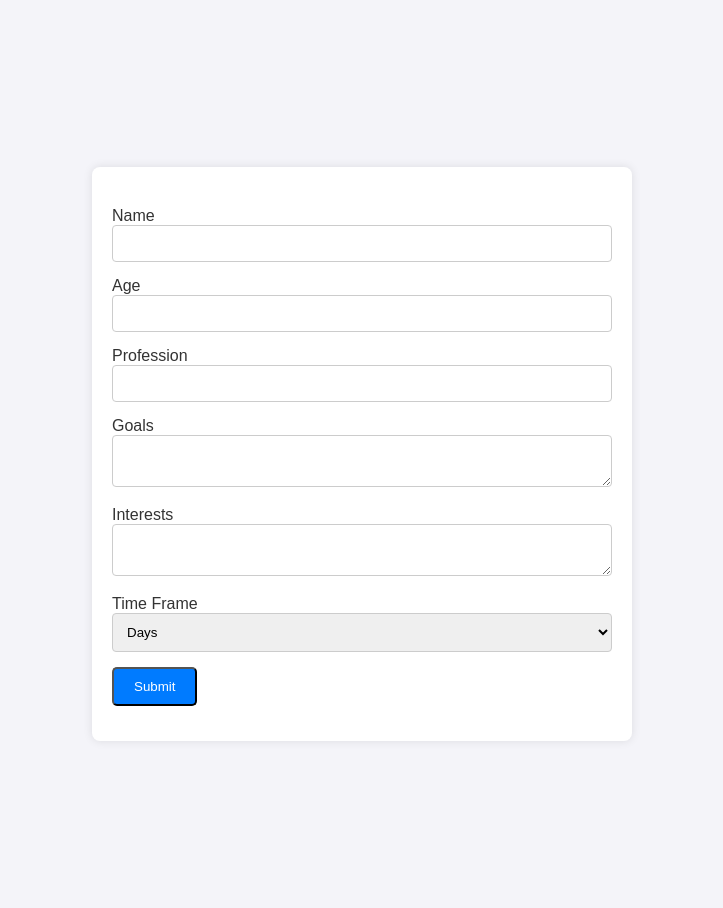
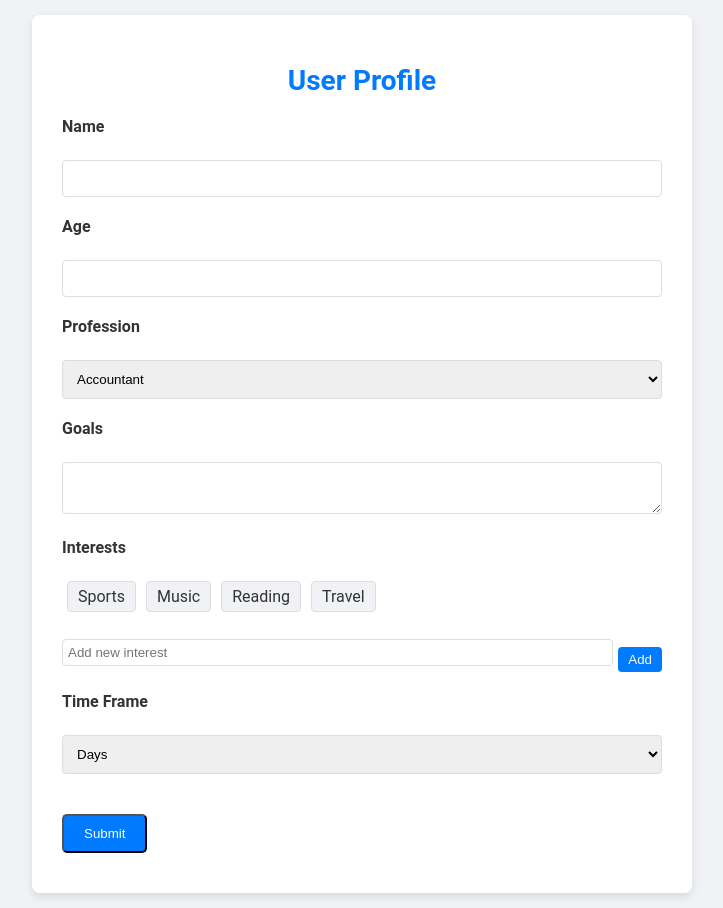
Before and after one commit to OmarMed21/DestinyCompass, a Flask app: template app/templates/profile.html in a window 1280 px wide. Shown: the whole page, without its empty margins (278-1001 px from the left). Run offline with Flask 2, Linux system fonts and the light colour scheme; the template is opened without the code that fills it: values that come from a table or form of the project are taken from there, others are empty; parts of the project's set-up code (start-up, migrations or seed data) failed here and were passed over.

Commit message:
ADD NEW FILES

```diff
--- a/app/__init__.py
+++ b/app/__init__.py
@@ -13,21 +13,21 @@ load_dotenv()
 def create_app():
     app = Flask(__name__)
     app.config['SQLALCHEMY_DATABASE_URI'] = os.getenv('SQLALCHEMY_DATABASE_URI')
-    app.config['SECRET_KEY'] =  os.getenv('SECRET_KEY')
-    app.config['BABEL_DEFAULT_LOCALE'] =  os.getenv('BABEL_DEFAULT_LOCALE')
-    app.config['BABEL_TRANSLATION_DIRECTORIES'] = os.getenv('BABEL_TRANSLATION_DIRECTORIES')
+    app.config['SECRET_KEY'] = os.getenv('SECRET_KEY')
+    app.config['BABEL_DEFAULT_LOCALE'] = os.getenv('BABEL_DEFAULT_LOCALE', 'en')
+    app.config['BABEL_TRANSLATION_DIRECTORIES'] = os.getenv('BABEL_TRANSLATION_DIRECTORIES', './translations')
 
     db.init_app(app)
     migrate.init_app(app, db)
     babel.init_app(app)
 
-    @babel.localeselector
-    def get_locale():
-        return request.accept_languages.best_match(['en', 'de', 'ar'])
+    @app.before_request
+    def before_request():
+        request.locale = request.accept_languages.best_match(['en', 'de', 'ar'])
 
     @app.context_processor
     def inject_get_locale():
-        return dict(get_locale=get_locale)
+        return dict(get_locale=lambda: request.locale)
 
     from .views import main as main_blueprint
     app.register_blueprint(main_blueprint)
--- a/app/forms.py
+++ b/app/forms.py
@@ -1,12 +1,23 @@
 from flask_wtf import FlaskForm
-from wtforms import StringField, IntegerField, TextAreaField, SelectField, SubmitField
+from wtforms import StringField, IntegerField, TextAreaField, SelectField, SubmitField, SelectMultipleField
 from wtforms.validators import DataRequired
+from .professions import PROFESSIONS
 
 class UserProfileForm(FlaskForm):
     name = StringField('Name', validators=[DataRequired()])
-    age = IntegerField('Age', validators=[DataRequired()])
-    profession = StringField('Profession', validators=[DataRequired()])
+    age = IntegerField('Age', validators=[DataRequired()], render_kw={"type": "number"})
+    profession = SelectField('Profession', choices=[(prof, prof) for prof in PROFESSIONS], validators=[DataRequired()])
     goals = TextAreaField('Goals', validators=[DataRequired()])
-    interests = TextAreaField('Interests', validators=[DataRequired()])
-    time_frame = SelectField('Time Frame', choices=[('days', 'Days'), ('months', 'Months'), ('years', 'Years')], validators=[DataRequired()])
+    interests = SelectMultipleField('Interests', choices=[
+        ('sports', 'Sports'),
+        ('music', 'Music'),
+        ('reading', 'Reading'),
+        ('travel', 'Travel'),
+    ])
+    new_interest = StringField('New Interest')
+    time_frame = SelectField('Time Frame', choices=[
+        ('days', 'Days'),
+        ('months', 'Months'),
+        ('years', 'Years')
+    ], validators=[DataRequired()])
     submit = SubmitField('Submit')
--- /dev/null
+++ b/app/professions.py
@@ -0,0 +1,14 @@
+PROFESSIONS = [
+    'Accountant', 'Actor', 'Actuary', 'Advertising Manager', 'Aerospace Engineer', 'Agricultural Engineer',
+    'Air Traffic Controller', 'Aircraft Mechanic', 'Architect', 'Artist', 'Astronomer', 'Athlete', 'Audiologist',
+    'Biochemist', 'Biomedical Engineer', 'Business Analyst', 'Cartographer', 'Chemical Engineer', 'Chemist',
+    'Civil Engineer', 'Clinical Psychologist', 'Computer Programmer', 'Dentist', 'Economist', 'Electrical Engineer',
+    'Environmental Scientist', 'Event Planner', 'Fashion Designer', 'Financial Analyst', 'Food Scientist', 'Geologist',
+    'Graphic Designer', 'Healthcare Administrator', 'Historian', 'Human Resources Manager', 'Industrial Engineer',
+    'Information Security Analyst', 'Interior Designer', 'Journalist', 'Landscape Architect', 'Lawyer', 'Librarian',
+    'Marine Biologist', 'Marketing Manager', 'Mechanical Engineer', 'Medical Scientist', 'Microbiologist',
+    'Network Administrator', 'Nurse', 'Occupational Therapist', 'Optometrist', 'Pharmacist', 'Photographer',
+    'Physical Therapist', 'Physician', 'Physicist', 'Pilot', 'Project Manager', 'Public Relations Specialist',
+    'Real Estate Agent', 'Registered Nurse', 'Software Developer', 'Statistician', 'Teacher', 'Technical Writer',
+    'Veterinarian', 'Web Developer', 'Zoologist'
+]
--- a/app/static/css/style.css
+++ b/app/static/css/style.css
@@ -1,6 +1,6 @@
 body {
-    font-family: Arial, sans-serif;
-    background-color: #f4f4f9;
+    font-family: 'Roboto', sans-serif;
+    background-color: #f0f2f5;
     color: #333;
     margin: 0;
     padding: 0;
@@ -8,20 +8,27 @@ body {
     justify-content: center;
     align-items: center;
     height: 100vh;
+    overflow: hidden;
+    transition: all 0.3s ease;
 }
 
 .container {
-    background: #fff;
-    padding: 20px;
+    background: #ffffff;
+    padding: 30px;
     border-radius: 8px;
-    box-shadow: 0 0 10px rgba(0,0,0,0.1);
-    max-width: 500px;
+    box-shadow: 0 4px 8px rgba(0, 0, 0, 0.1);
+    max-width: 600px;
     width: 100%;
+    max-height: 90vh;  /* Adjust as necessary */
+    overflow-y: auto;
+    animation: fadeIn 1s ease-in-out;
 }
 
 h1 {
-    font-size: 24px;
+    font-size: 28px;
     margin-bottom: 20px;
+    color: #007bff;
+    text-align: center;
 }
 
 .btn {
@@ -32,24 +39,91 @@ h1 {
     border-radius: 5px;
     text-decoration: none;
     text-align: center;
+    transition: background-color 0.3s ease;
+    margin-top: 20px;
 }
 
-.btn-primary {
-    background-color: #007bff;
-}
-
-.btn-secondary {
-    background-color: #6c757d;
+.btn:hover {
+    background-color: #0056b3;
 }
 
 .form-group {
-    margin-bottom: 15px;
+    margin-bottom: 20px;
 }
 
 .form-control {
     width: 100%;
     padding: 10px;
-    border: 1px solid #ccc;
+    border: 1px solid #ddd;
     border-radius: 4px;
     box-sizing: border-box;
+    margin-top: 5px;
+    transition: all 0.3s ease;
 }
+
+.form-control:focus {
+    border-color: #007bff;
+    box-shadow: 0 0 8px rgba(0, 123, 255, 0.1);
+}
+
+.form-group label {
+    display: block;
+    font-weight: bold;
+}
+
+@keyframes fadeIn {
+    from {
+        opacity: 0;
+        transform: translateY(-20px);
+    }
+    to {
+        opacity: 1;
+        transform: translateY(0);
+    }
+}
+
+.interests-container {
+    display: flex;
+    flex-wrap: wrap;
+}
+
+.interest-box {
+    background: #f0f2f5;
+    border: 1px solid #ddd;
+    border-radius: 4px;
+    padding: 5px 10px;
+    margin: 5px;
+    cursor: pointer;
+    transition: background-color 0.3s ease;
+}
+
+.interest-box:hover {
+    background: #007bff;
+    color: #fff;
+}
+
+.add-interest {
+    display: flex;
+    align-items: center;
+    margin-top: 10px;
+}
+
+.add-interest input {
+    flex: 1;
+    padding: 5px;
+}
+
+.add-interest button {
+    padding: 5px 10px;
+    margin-left: 5px;
+    border: none;
+    background: #007bff;
+    color: #fff;
+    border-radius: 4px;
+    cursor: pointer;
+    transition: background-color 0.3s ease;
+}
+
+.add-interest button:hover {
+    background: #0056b3;
+}
--- a/app/templates/profile.html
+++ b/app/templates/profile.html
@@ -5,6 +5,27 @@
     <meta name="viewport" content="width=device-width, initial-scale=1.0">
     <title>{{ _('Profile') }}</title>
     <link rel="stylesheet" href="{{ url_for('static', filename='css/style.css') }}">
+    <script>
+        document.addEventListener('DOMContentLoaded', () => {
+            document.querySelector('.add-interest button').addEventListener('click', () => {
+                const newInterestInput = document.querySelector('.add-interest input');
+                const newInterest = newInterestInput.value.trim();
+                if (newInterest) {
+                    const interestsContainer = document.querySelector('.interests-container');
+                    const interestBox = document.createElement('div');
+                    interestBox.className = 'interest-box';
+                    interestBox.textContent = newInterest;
+                    interestBox.addEventListener('click', () => interestBox.remove());
+                    interestsContainer.appendChild(interestBox);
+                    newInterestInput.value = '';
+                }
+            });
+
+            document.querySelectorAll('.interest-box').forEach(box => {
+                box.addEventListener('click', () => box.remove());
+            });
+        });
+    </script>
 </head>
 <body>
     <div class="container">
@@ -29,7 +50,15 @@
             </div>
             <div class="form-group">
                 {{ form.interests.label }}<br>
-                {{ form.interests(class="form-control") }}<br>
+                <div class="interests-container">
+                    {% for interest in form.interests.choices %}
+                        <div class="interest-box">{{ interest[1] }}</div>
+                    {% endfor %}
+                </div>
+                <div class="add-interest">
+                    {{ form.new_interest(class="form-control", placeholder="Add new interest") }}
+                    <button type="button" class="btn">Add</button>
+                </div>
             </div>
             <div class="form-group">
                 {{ form.time_frame.label }}<br>
--- a/requirements.txt
+++ b/requirements.txt
@@ -1,5 +1,8 @@
 Flask==2.0.3
 Flask-Babel==2.0.0
 Flask-SQLAlchemy==2.5.1
+Flask-Migrate==3.1.0
 Flask-WTF==0.15.1
 ReportLab==3.6.8
+openai==0.7.0
+python-dotenv==0.19.2
```
Also changed, not shown: app/views.py (+6 -2 lines), instance/Compass_density_game.db, 1 other file.
